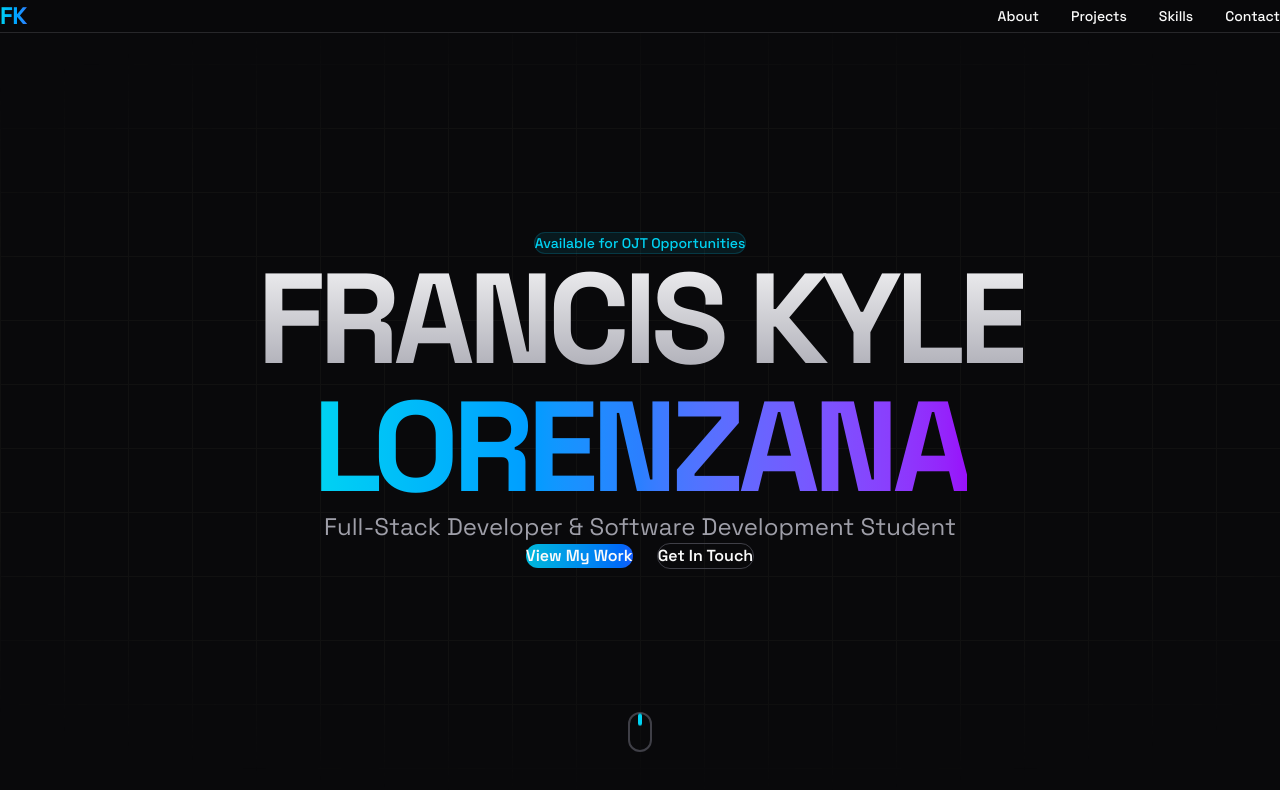
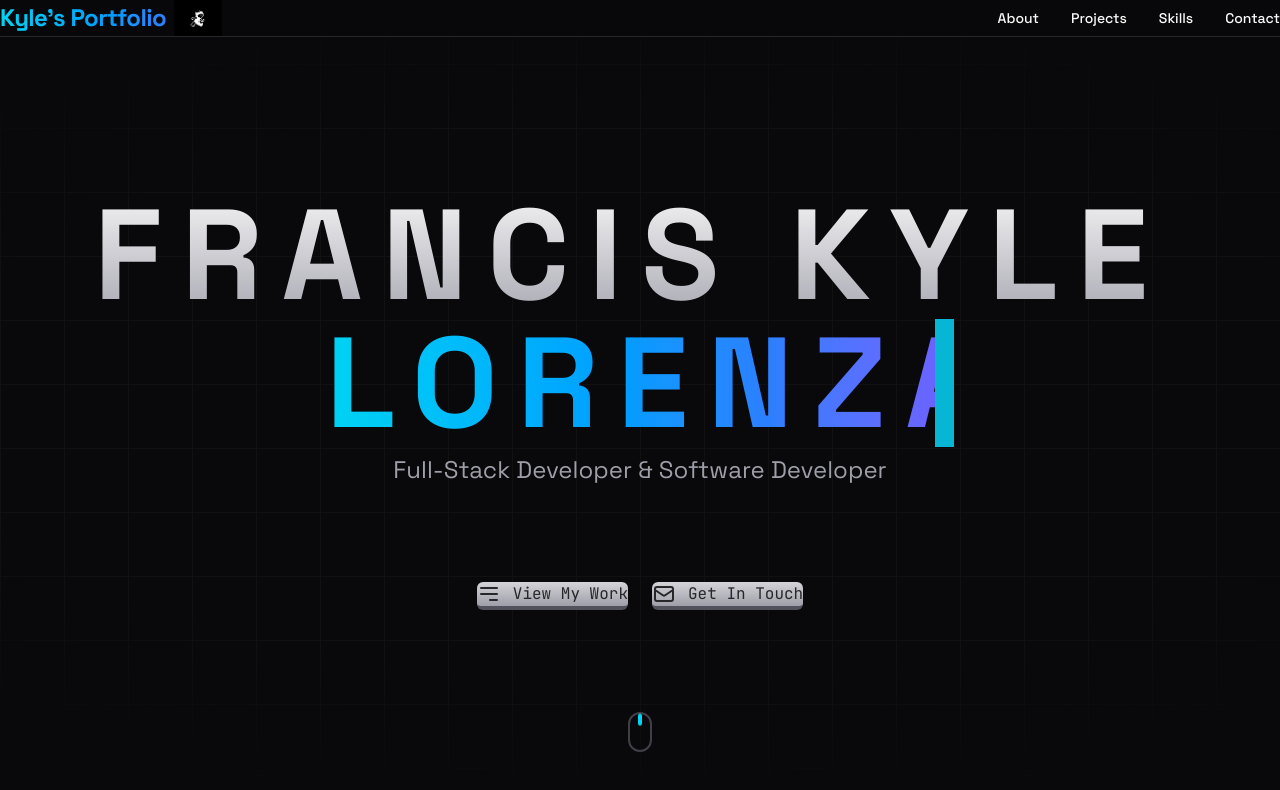
Before and after one commit to frnczkyl/portfolio, a Next.js app: page / in a window 1280 px wide. Shown: the top 790 px of the page. Built offline with nearby package versions, Linux system fonts and the light colour scheme.

Commit message:
Updated
Updated Portfolio

```diff
--- a/app/globals.css
+++ b/app/globals.css
@@ -90,3 +90,81 @@ body {
     scroll-behavior: smooth;
   }
 }
+
+.profile-image-container {
+  position: relative;
+  transition: transform 0.3s ease, box-shadow 0.3s ease;
+}
+
+.profile-image-container:hover {
+  transform: scale(1.05);
+  box-shadow: 0 0 40px rgba(6, 182, 212, 0.5);
+}
+
+.profile-image-container::after {
+  content: '';
+  position: absolute;
+  top: -10px;
+  left: -10px;
+  right: -10px;
+  bottom: -10px;
+  border-radius: 50%;
+  background: conic-gradient(
+    from 0deg,
+    rgba(6, 182, 212, 0.8),
+    rgba(59, 130, 246, 0.8),
+    rgba(6, 182, 212, 0.8)
+  );
+  filter: blur(15px);
+  animation: rotate 4s linear infinite;
+  z-index: -1;
+  opacity: 0;
+  transition: opacity 0.3s ease;
+}
+
+.profile-image-container:hover::after {
+  opacity: 1;
+}
+
+@keyframes rotate {
+  from {
+    transform: rotate(0deg);
+  }
+  to {
+    transform: rotate(360deg);
+  }
+}
+
+.typing-container {
+  display: inline-block;
+}
+
+.typing-animation {
+  overflow: hidden;
+  border-right: .15em solid #06b6d4; /* The cursor */
+  white-space: nowrap;
+  margin: 0 auto;
+  letter-spacing: .15em;
+  animation: typing 13.5s steps(40, end), blink-caret .75s step-end infinite;
+}
+
+.typing-animation.line2 {
+  animation-delay: 3.5s;
+}
+
+@keyframes typing {
+  0% {
+    width: 0;
+  }
+  25% {
+    width: 100%;
+  }
+  100% {
+    width: 100%;
+  }
+}
+
+@keyframes blink-caret {
+  from, to { border-color: transparent }
+  50% { border-color: #06b6d4; }
+}
--- a/app/page.tsx
+++ b/app/page.tsx
@@ -1,6 +1,7 @@
 'use client';
 
 import { useEffect, useState } from 'react';
+import Image from 'next/image';
 
 export default function Portfolio() {
   const [mounted, setMounted] = useState(false);
@@ -10,7 +11,6 @@ export default function Portfolio() {
   useEffect(() => {
     setMounted(true);
 
-    // Intersection Observer for scroll animations
     const observerOptions = {
       threshold: 0.1,
     };
@@ -30,15 +30,28 @@ export default function Portfolio() {
       });
     }, observerOptions);
 
-    // Observe all sections
     const sections = ['hero', 'about', 'projects', 'skills', 'education', 'certificates', 'contact'];
     sections.forEach(sectionId => {
       const element = document.getElementById(sectionId);
       if (element) observer.observe(element);
     });
 
+    const typingInterval = setInterval(() => {
+      const line1 = document.querySelector('.line1');
+      const line2 = document.querySelector('.line2');
+      if (line1 && line2) {
+        line1.classList.remove('typing-animation');
+        line2.classList.remove('typing-animation');
+        setTimeout(() => {
+          line1.classList.add('typing-animation');
+          line2.classList.add('typing-animation');
+        }, 100);
+      }
+    }, 13500);
+
     return () => {
       observer.disconnect();
+      clearInterval(typingInterval);
     };
   }, []);
 
@@ -140,8 +153,9 @@ export default function Portfolio() {
       <nav className="fixed top-0 left-0 right-0 z-50 bg-zinc-950/80 backdrop-blur-xl border-b border-zinc-800 w-full">
 
         <div className="max-w-7xl mx-auto px-6 py-4 flex justify-between items-center w-full">
-          <div className={'text-2xl font-bold tracking-tight transition-all duration-700 ' + (mounted ? 'opacity-100 translate-x-0' : 'opacity-0 -translate-x-4')}>
-            <span className="bg-gradient-to-r from-cyan-400 to-blue-500 bg-clip-text text-transparent">FK</span>
+          <div className={'text-2xl font-bold tracking-tight transition-all duration-700 flex items-center gap-2 ' + (mounted ? 'opacity-100 translate-x-0' : 'opacity-0 -translate-x-4')}>
+            <span className="bg-gradient-to-r from-cyan-400 to-blue-500 bg-clip-text text-transparent">Kyle's Portfolio</span>
+            <Image src="/PixelatedIcon.gif" alt="Pixelated Icon" width={48} height={48} />
           </div>
           <div className={'flex gap-8 text-sm font-medium transition-all duration-700 delay-200 ' + (mounted ? 'opacity-100 translate-x-0' : 'opacity-0 translate-x-4')}>
             {['About', 'Projects', 'Skills', 'Contact'].map((item) => (
@@ -162,38 +176,47 @@ export default function Portfolio() {
         <div className="absolute inset-0 bg-[linear-gradient(to_right,#111111_1px,transparent_1px),linear-gradient(to_bottom,#111111_1px,transparent_1px)] bg-[size:4rem_4rem] [mask-image:radial-gradient(ellipse_80%_50%_at_50%_50%,#000_70%,transparent_100%)]"></div>
 
         <div className="relative z-10 max-w-6xl mx-auto text-center">
-          <div className={visibleSections.has('hero') ? 'fade-in-up' : 'opacity-0'}>
-            <div className="inline-block mb-4 px-4 py-2 bg-cyan-500/10 border border-cyan-500/20 rounded-full text-cyan-400 text-sm font-medium">
-              Available for OJT Opportunities
-            </div>
-          </div>
-
+          <div className="typing-container">
             <h1 className={'text-7xl md:text-9xl font-black mb-6 tracking-tighter ' + (visibleSections.has('hero') ? 'fade-in-up' : 'opacity-0')} style={{ animationDelay: '0.2s' }}>
+              <div className="typing-animation line1">
                 <span className="bg-gradient-to-b from-white to-zinc-400 bg-clip-text text-transparent">
                   FRANCIS KYLE
                 </span>
-            <br />
+              </div>
+              <div className="typing-animation line2">
                 <span className="bg-gradient-to-r from-cyan-400 via-blue-500 to-purple-600 bg-clip-text text-transparent">
                   LORENZANA
                 </span>
+              </div>
             </h1>
+          </div>
 
-          <p className={'text-xl md:text-2xl text-zinc-400 mb-12 max-w-3xl mx-auto ' + (visibleSections.has('hero') ? 'fade-in-up' : 'opacity-0')} style={{ animationDelay: '0.4s' }}>
-            Full-Stack Developer & Software Development Student
+          <div className="text-center">
+            <p className={'text-xl md:text-2xl text-zinc-400 mb-12 ' + (visibleSections.has('hero') ? 'fade-in-up' : 'opacity-0')} style={{ animationDelay: '0.4s' }}>
+              Full-Stack Developer & Software Developer
             </p>
+          </div>
+
+          <div className="h-24"></div>
 
           <div className={'flex gap-6 justify-center items-center ' + (visibleSections.has('hero') ? 'fade-in-up' : 'opacity-0')} style={{ animationDelay: '0.6s' }}>
             <a
               href="#projects"
-              className="px-8 py-4 bg-gradient-to-r from-cyan-500 to-blue-600 rounded-full font-semibold hover:shadow-[0_0_30px_rgba(6,182,212,0.5)] transition-all duration-300 hover:scale-105"
+              className="group flex items-center gap-3 px-24 py-4 bg-gradient-to-b from-zinc-300 to-zinc-400 rounded-md font-mono text-base text-zinc-800 border-b-4 border-zinc-600 hover:from-zinc-400 hover:to-zinc-500 hover:border-b-2 hover:translate-y-[2px] transition-all duration-150"
             >
-              View My Work
+              <svg className="w-6 h-6" fill="none" viewBox="0 0 24 24" stroke="currentColor">
+                <path strokeLinecap="round" strokeLinejoin="round" strokeWidth={2} d="M4 6h16M4 12h16m-7 6h7" />
+              </svg>
+              <span>View My Work</span>
             </a>
             <a
               href="#contact"
-              className="px-8 py-4 border border-zinc-700 rounded-full font-semibold hover:border-cyan-500 hover:bg-cyan-500/10 transition-all duration-300"
+              className="group flex items-center gap-3 px-24 py-4 bg-gradient-to-b from-zinc-300 to-zinc-400 rounded-md font-mono text-base text-zinc-800 border-b-4 border-zinc-600 hover:from-zinc-400 hover:to-zinc-500 hover:border-b-2 hover:translate-y-[2px] transition-all duration-150"
             >
-              Get In Touch
+              <svg className="w-6 h-6" fill="none" viewBox="0 0 24 24" stroke="currentColor">
+                <path strokeLinecap="round" strokeLinejoin="round" strokeWidth={2} d="M3 8l7.89 5.26a2 2 0 002.22 0L21 8M5 19h14a2 2 0 002-2V7a2 2 0 00-2-2H5a2 2 0 00-2 2v10a2 2 0 002 2z" />
+              </svg>
+              <span>Get In Touch</span>
             </a>
           </div>
         </div>
@@ -205,30 +228,36 @@ export default function Portfolio() {
         </div>
       </section>
 
-      <section id="about" className="snap-section relative px-6">
+      <section id="about" className="snap-section relative px-6 py-20">
         <div className="max-w-6xl mx-auto">
-          <div className="grid md:grid-cols-2 gap-16 items-center">
-            <div className={visibleSections.has('about') ? 'fade-in-up' : 'opacity-0'}>
+          <div className="grid md:grid-cols-3 gap-16 items-center">
+            <div className={'md:col-span-2 ' + (visibleSections.has('about') ? 'fade-in-up' : 'opacity-0')}>
               <h2 className="text-5xl md:text-6xl font-black mb-6 tracking-tight">
                 About <span className="bg-gradient-to-r from-cyan-400 to-blue-500 bg-clip-text text-transparent">Me</span>
               </h2>
               <div className="space-y-4 text-zinc-400 text-lg leading-relaxed">
                 <p>
-                  I am a 4th-year Software Developer student seeking an OJT opportunity to apply my technical skills in a professional environment.
-                </p>
-                <p>
-                  I have hands-on experience in full-stack development, working with frontend technologies to build responsive user interfaces, backend frameworks to develop server-side applications, and database systems to manage data effectively.
-                </p>
-                <p>
-                  I am passionate about building functional applications, eager to learn from industry professionals, and committed to delivering quality work while gaining real-world software development experience.
+                  As a 4th-year Software Development student, I specialize in full-stack development, building robust applications from front to back. I have practical experience with technologies like React, Next.js, and Django and a strong passion for creating functional, user-friendly digital experiences. I am actively seeking an OJT opportunity to apply my skills in a professional setting and contribute to real-world projects.
                 </p>
               </div>
             </div>
 
-            <div className={'relative ' + (visibleSections.has('about') ? 'fade-in-up' : 'opacity-0')} style={{ animationDelay: '0.2s' }}>
-              <div className="bg-gradient-to-br from-cyan-500/20 to-blue-600/20 rounded-3xl p-8 border border-cyan-500/20 backdrop-blur-sm">
-                <div className="space-y-6">
-                  <div className="flex items-center gap-4">
+            <div className={'relative flex justify-center items-center ' + (visibleSections.has('about') ? 'fade-in-up' : 'opacity-0')} style={{ animationDelay: '0.2s' }}>
+              <div className="profile-image-container w-72 h-72 overflow-hidden rounded-full">
+                <Image
+                  src="/MeMyself.jpg"
+                  alt="Francis Kyle Lorenzana"
+                  layout="fill"
+                  objectFit="cover"
+                />
+              </div>
+            </div>
+          </div>
+
+          <div className="h-20"></div> {/* Spacer div */}
+
+          <div className={'mt-16 grid md:grid-cols-3 gap-8 text-center ' + (visibleSections.has('about') ? 'fade-in-up' : 'opacity-0')} style={{ animationDelay: '0.4s' }}>
+            <div className="flex items-center justify-center gap-4">
               <div className="w-12 h-12 rounded-full bg-cyan-500/20 flex items-center justify-center">
                 <svg className="w-6 h-6 text-cyan-400" fill="none" viewBox="0 0 24 24" stroke="currentColor">
                   <path strokeLinecap="round" strokeLinejoin="round" strokeWidth={2} d="M3 8l7.89 5.26a2 2 0 002.22 0L21 8M5 19h14a2 2 0 002-2V7a2 2 0 00-2-2H5a2 2 0 00-2 2v10a2 2 0 002 2z" />
@@ -240,7 +269,7 @@ export default function Portfolio() {
               </div>
             </div>
 
-                  <div className="flex items-center gap-4">
+            <div className="flex items-center justify-center gap-4">
               <div className="w-12 h-12 rounded-full bg-cyan-500/20 flex items-center justify-center">
                 <svg className="w-6 h-6 text-cyan-400" fill="none" viewBox="0 0 24 24" stroke="currentColor">
                   <path strokeLinecap="round" strokeLinejoin="round" strokeWidth={2} d="M3 5a2 2 0 012-2h3.28a1 1 0 01.948.684l1.498 4.493a1 1 0 01-.502 1.21l-2.257 1.13a11.042 11.042 0 005.516 5.516l1.13-2.257a1 1 0 011.21-.502l4.493 1.498a1 1 0 01.684.949V19a2 2 0 01-2 2h-1C9.716 21 3 14.284 3 6V5z" />
@@ -252,7 +281,7 @@ export default function Portfolio() {
               </div>
             </div>
 
-                  <div className="flex items-center gap-4">
+            <div className="flex items-center justify-center gap-4">
               <div className="w-12 h-12 rounded-full bg-cyan-500/20 flex items-center justify-center">
                 <svg className="w-6 h-6 text-cyan-400" fill="none" viewBox="0 0 24 24" stroke="currentColor">
                   <path strokeLinecap="round" strokeLinejoin="round" strokeWidth={2} d="M17.657 16.657L13.414 20.9a1.998 1.998 0 01-2.827 0l-4.244-4.243a8 8 0 1111.314 0z" />
@@ -261,10 +290,7 @@ export default function Portfolio() {
               </div>
               <div>
                 <div className="text-sm text-zinc-500">Location</div>
-                      <div className="text-zinc-200">Lovely Homes Subdivision, Mohon, Talisay City, Cebu</div>
-                    </div>
-                  </div>
-                </div>
+                <div className="text-zinc-200">Talisay, Cebu</div>
               </div>
             </div>
           </div>
```
Also changed, not shown: public/MeMyself.jpg (added), public/PixelatedIcon.gif (added). Lines whose indentation alone changed are shown as unchanged.
